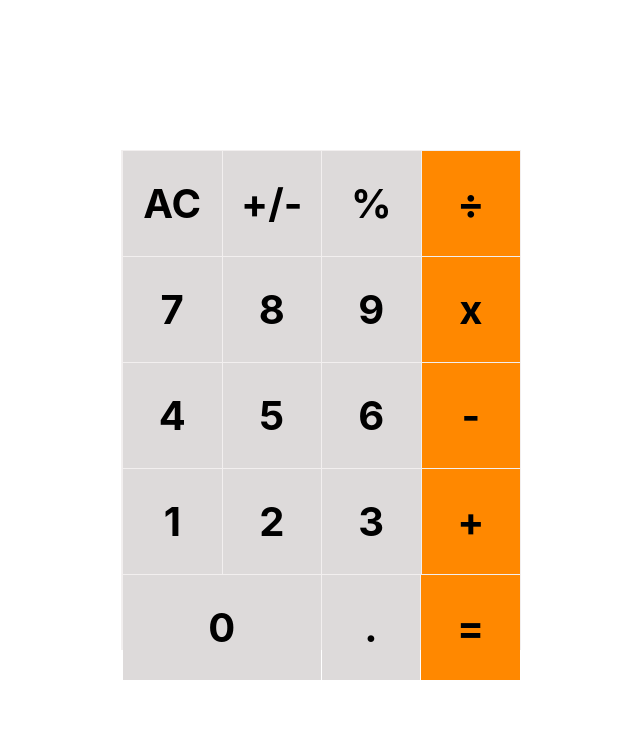
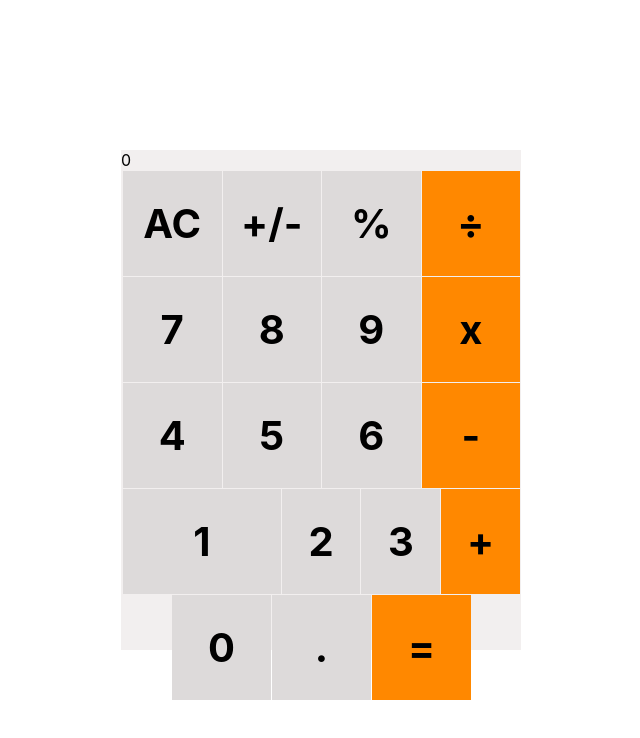
Before and after one commit to eamador1/math-magician-calculator, a React (Create React App) app: page / in a window 1280 px wide. Shown: the top 738 px of the page, without its empty margins (319-959 px from the left). Built offline with nearby package versions, Linux system fonts and the light colour scheme.

Commit message:
insert display component in app.js

```diff
--- a/src/App.js
+++ b/src/App.js
@@ -1,10 +1,12 @@
 import './App.css';
 import Button from './components/Calculator';
+import Screen from './components/Display';
 
 function App() {
   return (
     <div className="App">
       <div className="calculator-container">
+        <Screen />
         <div className="line">
           <Button>AC</Button>
           <Button>+/-</Button>
```
